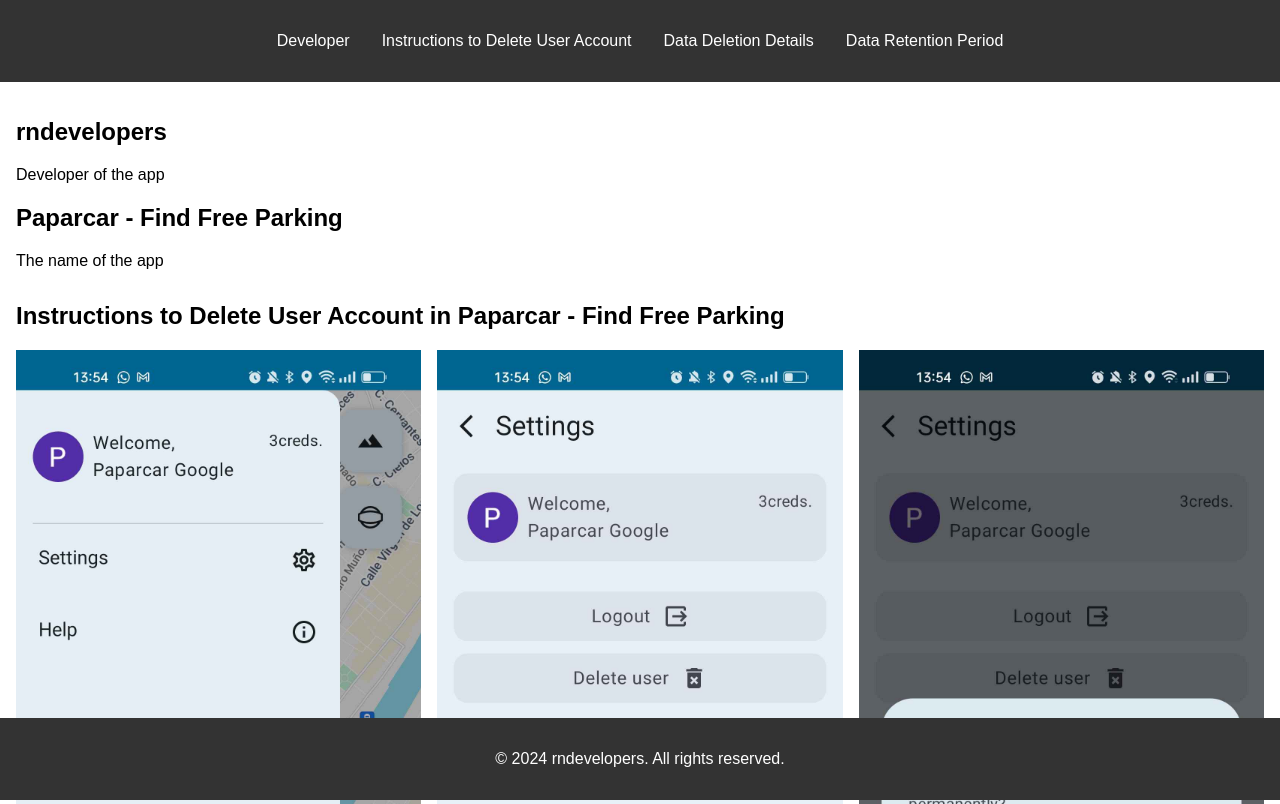
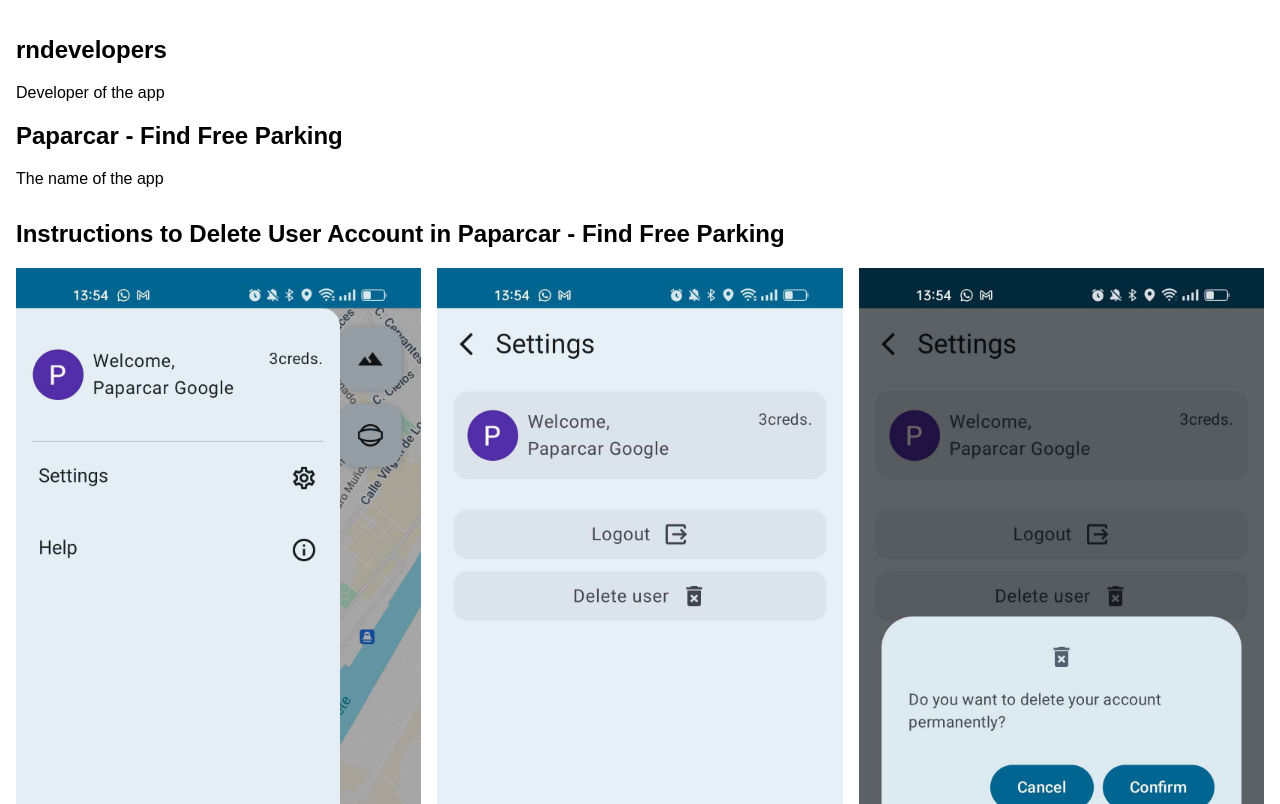
Before and after one commit to rndevelo/rndevelo.github.io, a plain HTML site: page index.html in a window 1280 px wide. Shown: the top 804 px of the page. Drawn offline with Linux system fonts and the light colour scheme.

Commit message:
No NAV no Footer

```diff
--- a/index.html
+++ b/index.html
@@ -7,18 +7,6 @@
     <link rel="stylesheet" href="index.css">
 </head>
 <body>
-
-    <header>
-        <nav>
-            <ul>
-                <li><a href="#home">Developer</a></li>
-                <li><a href="#instructions">Instructions to Delete User Account</a></li>
-                <li><a href="#data">Data Deletion Details</a></li>
-                <li><a href="#retention">Data Retention Period</a></li>
-            </ul>
-        </nav>
-    </header>
-
     <main>
         <section id="home">
             <h1>rndevelopers</h1>
@@ -55,10 +43,5 @@
             <p>Your data will be immediately deleted from our servers once you follow the instructions for account deletion.</p>
         </section>
     </main>
-
-    <footer>
-        <p>&copy; 2024 rndevelopers. All rights reserved.</p>
-    </footer>
-
 </body>
 </html>
```
